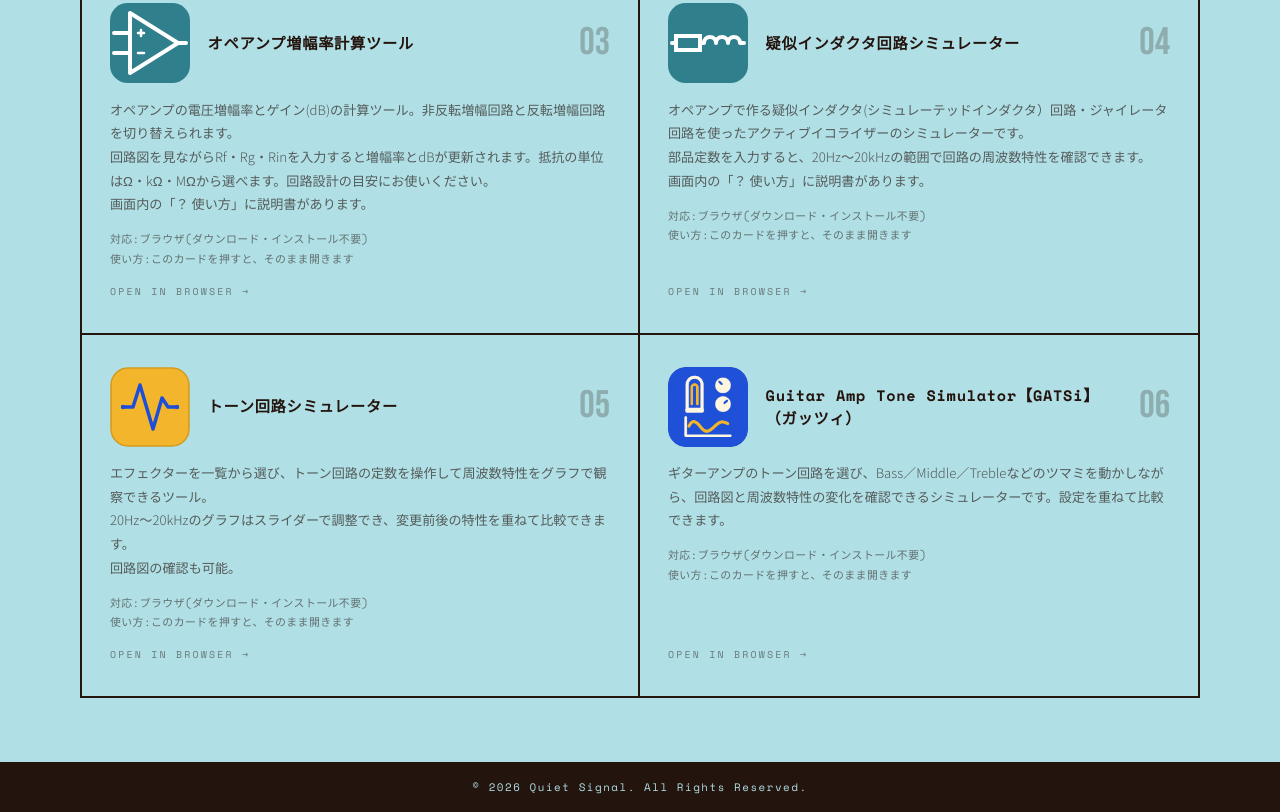
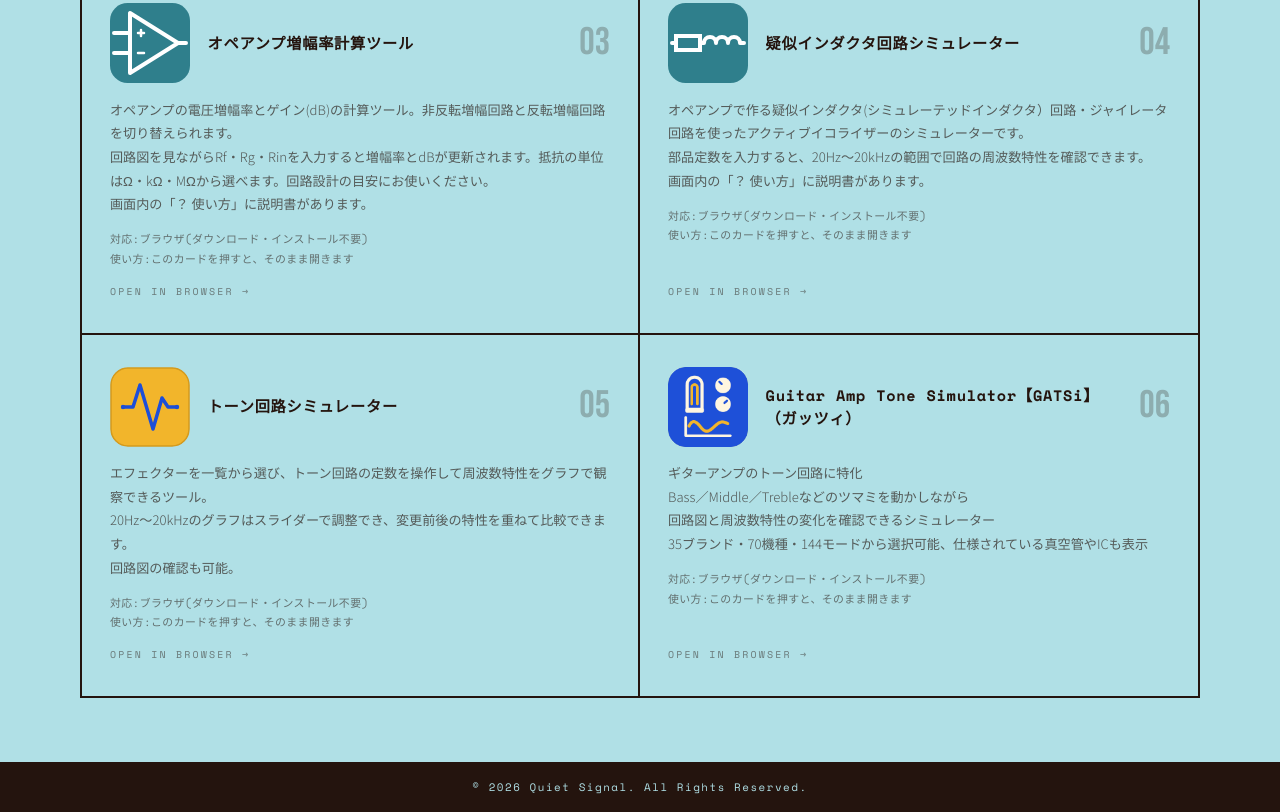
Before and after one commit to quiet-signal-effects/quietsignal, a plain HTML site: page apps.html in a window 1280 px wide. Shown: the part 883-1695 px from the top of the page. Drawn offline with nearby package versions, Linux system fonts and the light colour scheme.

Commit message:
Add files via upload

```diff
--- a/apps.html
+++ b/apps.html
@@ -295,7 +295,10 @@
             <div class="app-name">Guitar Amp Tone Simulator【GATSi】（ガッツィ）</div>
             <div class="app-num">06</div>
           </div>
-          <div class="app-desc">ギターアンプのトーン回路を選び、Bass／Middle／Trebleなどのツマミを動かしながら、回路図と周波数特性の変化を確認できるシミュレーターです。設定を重ねて比較できます。</div>
+          <div class="app-desc">ギターアンプのトーン回路に特化<br>
+          Bass／Middle／Trebleなどのツマミを動かしながら<br>
+          回路図と周波数特性の変化を確認できるシミュレーター<br>
+          35ブランド・70機種・144モードから選択可能、仕様されている真空管やICも表示</div>
           <div class="app-note">対応:ブラウザ(ダウンロード・インストール不要)<br>使い方:このカードを押すと、そのまま開きます</div>
           <div class="app-open">Open in Browser →</div>
         </a>
```
